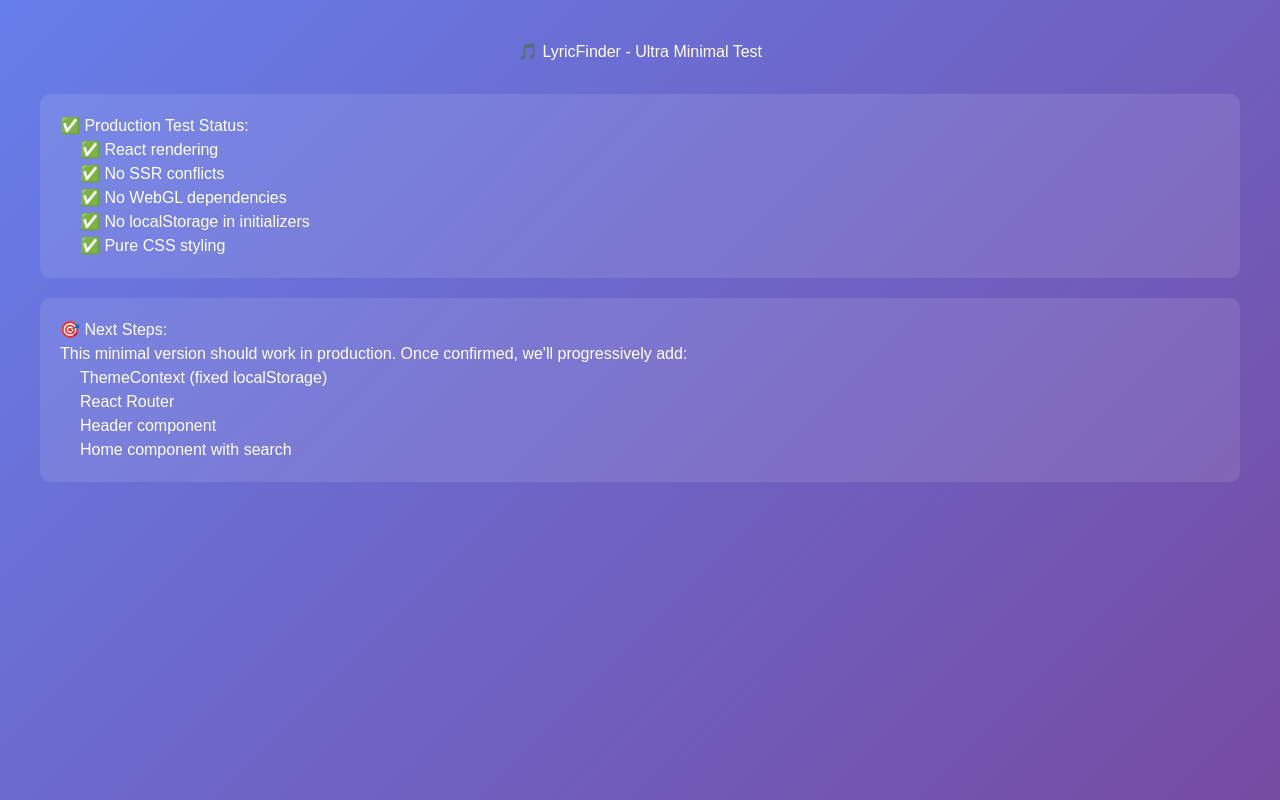
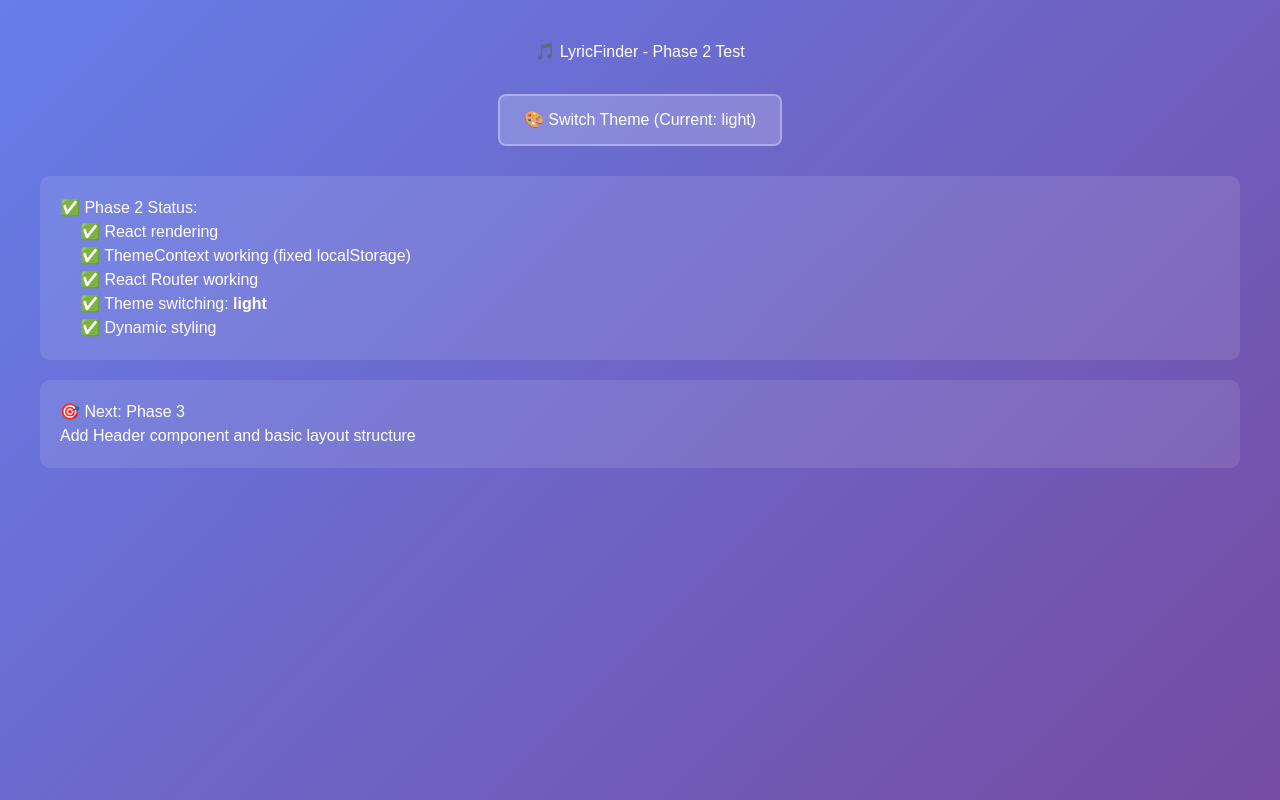
Before and after one commit to ShaheerZamanShah/LyricFinder, a React (Create React App) app in the folder client/: page / in a window 1280 px wide. Built offline with nearby package versions, Linux system fonts and the light colour scheme.

Commit message:
Phase 2: Add ThemeContext + Router with theme switching test

```diff
--- a/client/src/App.js
+++ b/client/src/App.js
@@ -1,18 +1,52 @@
 import React from 'react';
+import { BrowserRouter as Router, Routes, Route } from 'react-router-dom';
+import { ThemeProvider, useTheme } from './contexts/ThemeContext';
 
-// Ultra minimal test - no imports, no context, no routing
-const App = () => {
+// Test component with ThemeContext
+const TestHome = () => {
+  const { theme, toggleTheme } = useTheme();
+
+  const getBackgroundGradient = () => {
+    switch (theme) {
+      case 'light': return 'linear-gradient(135deg, #667eea 0%, #764ba2 100%)';
+      case 'medium': return 'linear-gradient(135deg, #f093fb 0%, #f5576c 100%)';
+      case 'dark': return 'linear-gradient(135deg, #4c1d95 0%, #1e1b4b 100%)';
+      default: return 'linear-gradient(135deg, #667eea 0%, #764ba2 100%)';
+    }
+  };
+
   return (
     <div style={{
       padding: '40px',
       fontFamily: 'Arial, sans-serif',
-      background: 'linear-gradient(135deg, #667eea 0%, #764ba2 100%)',
+      background: getBackgroundGradient(),
       minHeight: '100vh',
-      color: 'white'
+      color: 'white',
+      transition: 'all 0.3s ease'
     }}>
       <h1 style={{ textAlign: 'center', marginBottom: '30px' }}>
-        🎵 LyricFinder - Ultra Minimal Test
+        🎵 LyricFinder - Phase 2 Test
       </h1>
+
+      <div style={{ textAlign: 'center', marginBottom: '30px' }}>
+        <button
+          onClick={toggleTheme}
+          style={{
+            padding: '12px 24px',
+            fontSize: '16px',
+            background: 'rgba(255,255,255,0.2)',
+            color: 'white',
+            border: '2px solid rgba(255,255,255,0.3)',
+            borderRadius: '8px',
+            cursor: 'pointer',
+            transition: 'all 0.3s ease'
+          }}
+          onMouseOver={(e) => e.target.style.background = 'rgba(255,255,255,0.3)'}
+          onMouseOut={(e) => e.target.style.background = 'rgba(255,255,255,0.2)'}
+        >
+          🎨 Switch Theme (Current: {theme})
+        </button>
+      </div>
 
       <div style={{
         backgroundColor: 'rgba(255,255,255,0.1)',
@@ -20,13 +54,13 @@ const App = () => {
         borderRadius: '10px',
         marginBottom: '20px'
       }}>
-        <h3>✅ Production Test Status:</h3>
+        <h3>✅ Phase 2 Status:</h3>
         <ul style={{ marginLeft: '20px' }}>
           <li>✅ React rendering</li>
-          <li>✅ No SSR conflicts</li>
-          <li>✅ No WebGL dependencies</li>
-          <li>✅ No localStorage in initializers</li>
-          <li>✅ Pure CSS styling</li>
+          <li>✅ ThemeContext working (fixed localStorage)</li>
+          <li>✅ React Router working</li>
+          <li>✅ Theme switching: <strong>{theme}</strong></li>
+          <li>✅ Dynamic styling</li>
         </ul>
       </div>
 
@@ -35,17 +69,31 @@ const App = () => {
         padding: '20px',
         borderRadius: '10px'
       }}>
-        <h3>🎯 Next Steps:</h3>
-        <p>This minimal version should work in production. Once confirmed, we'll progressively add:</p>
-        <ol style={{ marginLeft: '20px' }}>
-          <li>ThemeContext (fixed localStorage)</li>
-          <li>React Router</li>
-          <li>Header component</li>
-          <li>Home component with search</li>
-        </ol>
+        <h3>🎯 Next: Phase 3</h3>
+        <p>Add Header component and basic layout structure</p>
       </div>
     </div>
   );
 };
 
+const AppContent = () => {
+  return (
+    <Router>
+      <div className="min-h-screen transition-colors duration-300">
+        <Routes>
+          <Route path="/" element={<TestHome />} />
+        </Routes>
+      </div>
+    </Router>
+  );
+};
+
+const App = () => {
+  return (
+    <ThemeProvider>
+      <AppContent />
+    </ThemeProvider>
+  );
+};
+
 export default App;
```
